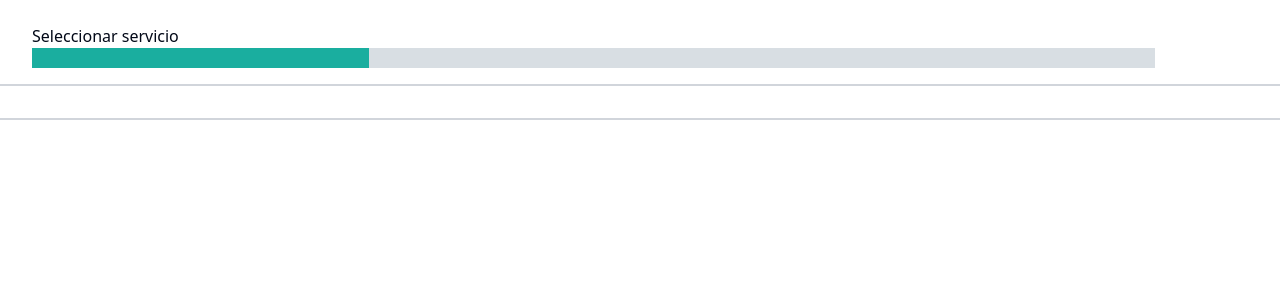
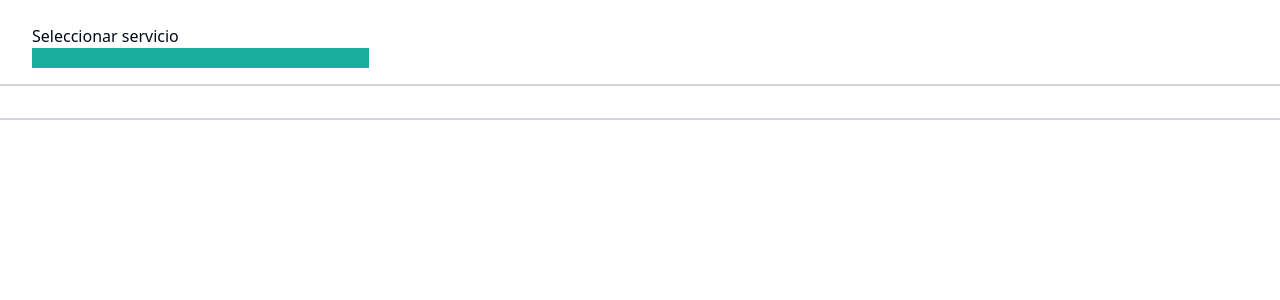
Before and after one commit to matiassemelman/planify-challenge, a React (Vite) app: page / in a window 1280 px wide. Shown: the top 300 px of the page. Built offline with nearby package versions, Linux system fonts and the light colour scheme.

Commit message:
Add new colors to tailwind.config.js

```diff
--- a/tailwind.config.js
+++ b/tailwind.config.js
@@ -19,7 +19,10 @@ module.exports = {
     extend: {
       colors: {
         stepper: "#1AAE9F",
-        stepperBackground: "#D8DEE3",
+        lightGray: "#F2F5F7",
+        mediumGray: "#788896",
+        darkGray: "#4B5C6B",
+        buttonBackground: "#788896",
         border: "hsl(var(--border))",
         input: "hsl(var(--input))",
         ring: "hsl(var(--ring))",
```
